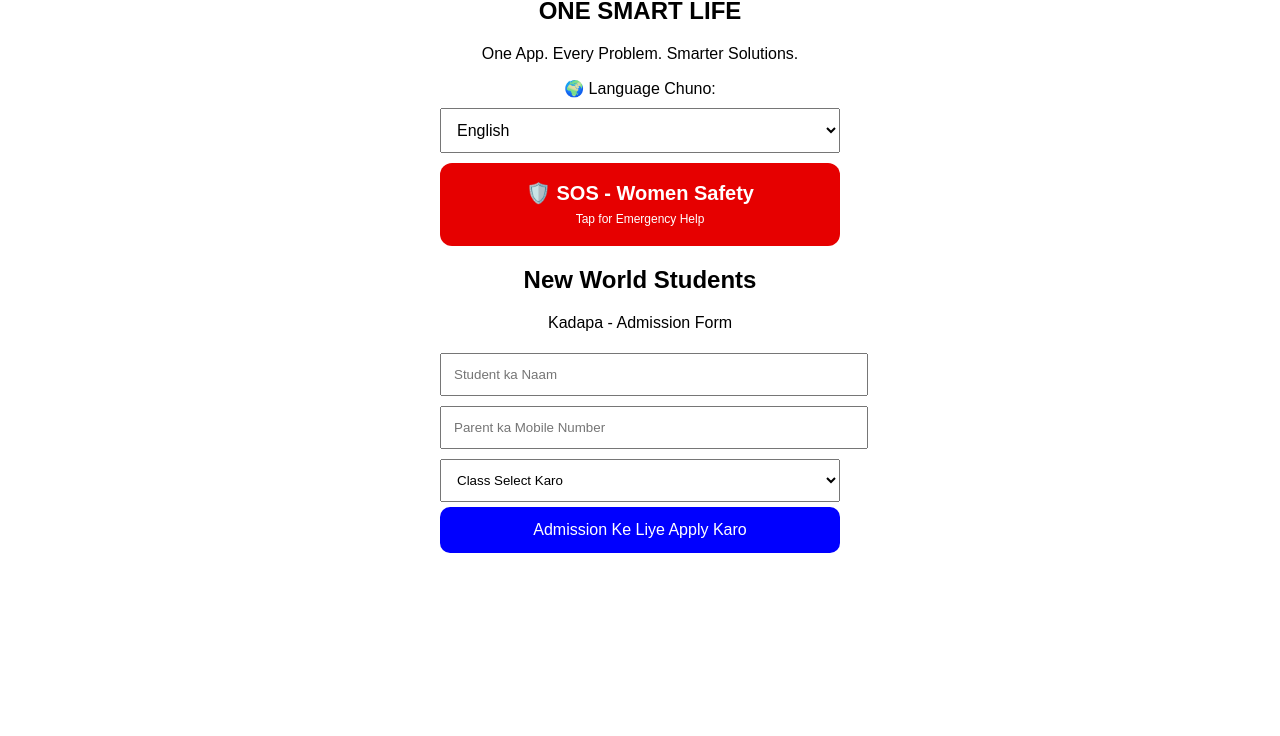
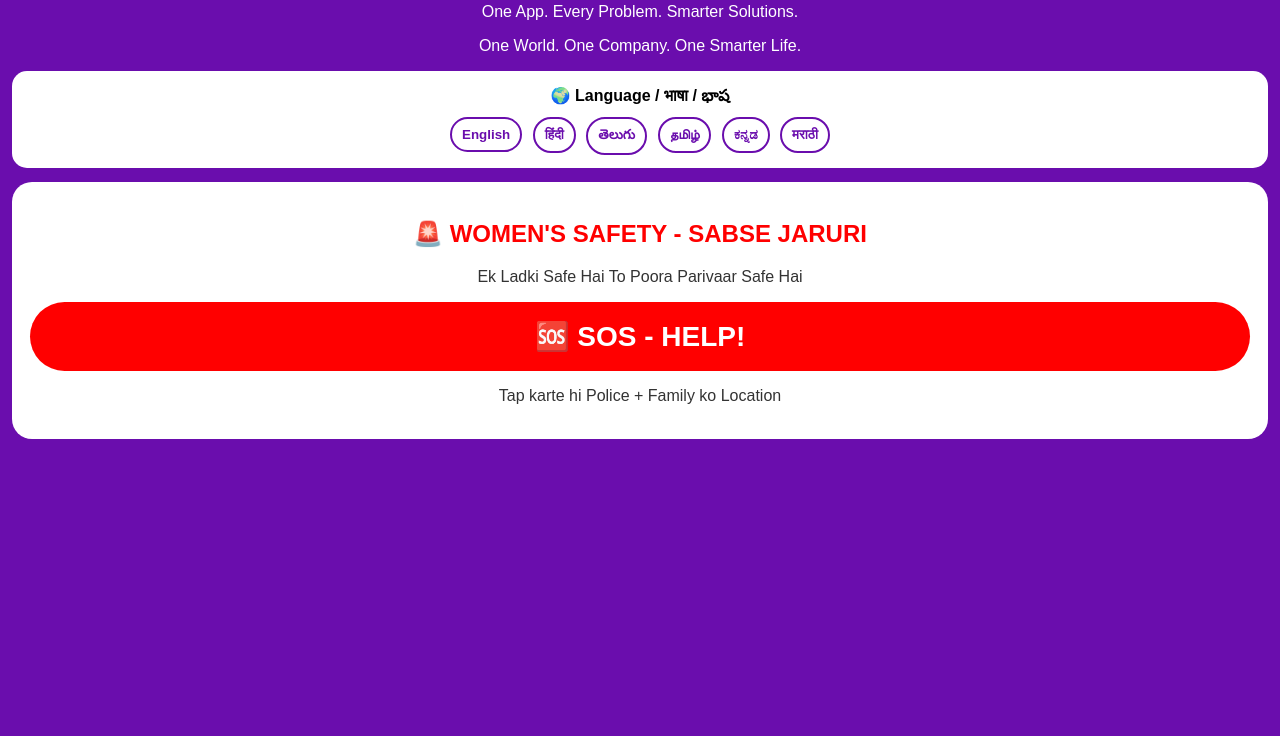
Before and after one commit to ashwinipratapure09-cmd/tuition-website, a plain HTML site: page index.html in a window 1280 px wide. Shown: the part 64-800 px from the top of the page. Drawn offline with Linux system fonts and the light colour scheme.

Commit message:
ONE SMART LIFE - All Languages App
Added Full App in 6 Languages - English, Hindi, Telugu, Tamil, Kannada, Marathi
Women Safety SOS + Accident Emergency + Child Safety
One World One Company One Smarter Life

```diff
--- a/index.html
+++ b/index.html
@@ -1,87 +1,36 @@
 <!DOCTYPE html>
 <html><head>
-<meta name="viewport"...
+<meta name="viewport" content="width=device-width, initial-scale=1">
 <title>ONE SMART LIFE</title>
-link rel="stylesheet" href="style.css">
+<style>
+body{margin:0;font-family:Arial;background:#6a0dad;color:white;text-align:center;padding:12px}
+.box{background:white;color:#333;border-radius:20px;padding:18px;margin:14px 0}
+h1{font-size:30px;margin:5px}
+.sos{background:red;color:white;font-size:28px;padding:18px;border:none;border-radius:50px;width:100%;font-weight:bold}
+.btn{background:#6a0dad;color:white;padding:14px;border:none;border-radius:14px;width:100%;margin:7px 0;font-size:17px;font-weight:bold}
+input,select,textarea{width:94%;padding:12px;margin:7px 0;border:2px solid #ddd;border-radius:10px;font-size:15px}
+.langbtn{background:white;color:#6a0dad;border:2px solid #6a0dad;padding:8px 10px;margin:3px;border-radius:20px;font-weight:bold}
+.langbox{background:white;border-radius:15px;padding:10px;margin-bottom:5px}
+.green{background:#25D366}.blue{background:#007bff}.orange{background:#ff6600}.red{background:red}
+</style>
 </head><body>
-<div style="max-width:400px;margin:auto;font-family:sans-serif;text-align:center;padding:15px">
-<h2>ONE SMART LIFE</h2>
-<p>One App. Every Problem. Smarter Solutions.</p>
 
-<label>🌍 Language Chuno:</label>
-<select id="langSelect" onchange="setLang(this.value)" style="width:100%;padding:12px;margin:10px 0;font-size:16px">
-<option value="en">English</option>
-<option value="hi">हिन्दी - Hindi</option>
-<option value="as">অসমীয়া - Assamese</option>
-<option value="bn">বাংলা - Bengali</option>
-<option value="brx">बड़ो - Bodo</option>
-<option value="doi">डोगरी - Dogri</option>
-<option value="gu">ગુજરાતી - Gujarati</option>
-<option value="kn">ಕನ್ನಡ - Kannada</option>
-<option value="ks">کٲشُر - Kashmiri</option>
-<option value="kok">कोंकणी - Konkani</option>
-<option value="mai">मैथिली - Maithili</option>
-<option value="ml">മലയാളം - Malayalam</option>
-<option value="mni">ꯃꯅꯤꯄꯨꯔꯤ - Manipuri</option>
-<option value="mr">मराठी - Marathi</option>
-<option value="ne">नेपाली - Nepali</option>
-<option value="or">ଓଡ଼ିଆ - Odia</option>
-<option value="pa">ਪੰਜਾਬੀ - Punjabi</option>
-<option value="sa">संस्कृतम् - Sanskrit</option>
-<option value="sat">ᱥᱟᱱᱛᱟᱲᱤ - Santali</option>
-<option value="sd">سنڌي - Sindhi</option>
-<option value="ta">தமிழ் - Tamil</option>
-<option value="te">తెలుగు - Telugu</option>
-<option value="ur">اردو - Urdu</option>
-</select>
+<h1>ONE SMART LIFE</h1>
+<p id="tag1">One App. Every Problem. Smarter Solutions.</p>
+<p id="tag2">One World. One Company. One Smarter Life.</p>
 
-<div onclick="sos()" style="background:#e60000;color:white;padding:18px;border-radius:12px;font-weight:bold;font-size:20px">
-<span id="sosText">🛡️ SOS - Women Safety</span><br>
-<span id="sosSub" style="font-size:12px;font-weight:normal">Tap for Emergency Help</span>
+<div class="langbox">
+<p style="color:black;margin:5px"><b>🌍 Language / भाषा / భాష</b></p>
+<button class="langbtn" onclick="setLang('en')">English</button>
+<button class="langbtn" onclick="setLang('hi')">हिंदी</button>
+<button class="langbtn" onclick="setLang('te')">తెలుగు</button>
+<button class="langbtn" onclick="setLang('ta')">தமிழ்</button>
+<button class="langbtn" onclick="setLang('kn')">ಕನ್ನಡ</button>
+<button class="langbtn" onclick="setLang('mr')">मराठी</button>
 </div>
 
-<h2 style="margin-top:20px">New World Students</h2>
-<p>Kadapa - Admission Form</p>
-<input type="text" placeholder="Student ka Naam" style="width:100%;padding:12px;margin:5px 0">
-<input type="text" placeholder="Parent ka Mobile Number" style="width:100%;padding:12px;margin:5px 0">
-<select style="width:100%;padding:12px;margin:5px 0">
-<option>Class Select Karo</option>
-<option>Class 6 - ₹800 / month</option>
-<option>Class 7 - ₹800 / month</option>
-<option>Class 8 - ₹900 / month</option>
-<option>Class 9 - ₹1000 / month</option>
-<option>Class 10 - ₹1200 / month</option>
-</select>
-<button style="width:100%;padding:14px;background:blue;color:white;border:none;border-radius:10px;font-size:16px">Admission Ke Liye Apply Karo</button>
-</div>
-<script>
-let lang='en';
-let T={
-en:{s:"🛡️ SOS - Women Safety",u:"Tap for Emergency Help",a:"SOS ALERT! Your location sent to 3 trusted contacts. Help is coming. Stay strong."},
-hi:{s:"🛡️ SOS - Mahila Suraksha",u:"Emergency ke liye Dabao",a:"SOS ALERT! Aapki location 3 trusted contacts ko bhej di gayi. Help aa rahi hai. Himmat rakho."},
-as:{s:"🛡️ SOS - Mahila Suraksha",u:"Emergency Help r babe Dabok",a:"SOS ALERT! Aapunar location 3 trusted contacts loi pothua hol. Help ahi ase."},
-bn:{s:"🛡️ SOS - Mohila Nirapotta",u:"Emergency Help er jonno Chapun",a:"SOS ALERT! Apnar location 3 jon trusted contact ke pathano hoyeche. Help asche."},
-brx:{s:"🛡️ SOS - Hinkhwnajw Fwrwngthai",u:"Emergency Help ni thakay Thab",a:"SOS ALERT! Nwngni location 3 trusted contacts no horbadong. Help faigashino."},
-doi:{s:"🛡️ SOS - Mahila Suraksha",u:"Emergency Help layi Dabbo",a:"SOS ALERT! Tuhadi location 3 trusted contacts nu bhej ditti gayi. Help aa rahi hai."},
-gu:{s:"🛡️ SOS - Mahila Suraksha",u:"Emergency Help mate Dabavo",a:"SOS ALERT! Tamari location 3 trusted contacts ne mokli didhi. Help aavi rahi chhe."},
-kn:{s:"🛡️ SOS - Mahila Surakshe",u:"Emergency Help ge Otti",a:"SOS ALERT! Nimma location 3 trusted contacts ge kalisalagide. Help baruttide."},
-ks:{s:"🛡️ SOS - Zanana Hifazat",u:"Emergency Help khathr Dabai",a:"SOS ALERT! Tuhund location 3 trusted contactsan henz chhukh pathraavmut. Help yivaan chhuh."},
-kok:{s:"🛡️ SOS - Stree Suraksha",u:"Emergency Help khatir Dabai",a:"SOS ALERT! Tumchi location 3 trusted contacts ak pathoili. Help yeta."},
-mai:{s:"🛡️ SOS - Mahila Suraksha",u:"Emergency Help lel Dabau",a:"SOS ALERT! Aahan ke location 3 trusted contacts ke bhej del gel. Help aabhi rahal achi."},
-ml:{s:"🛡️ SOS - Sthree Suraksha",u:"Emergency Help nu Amarthuka",a:"SOS ALERT! Ningalude location 3 trusted contacts ilekku ayachu. Help varunnundu."},
-mni:{s:"🛡️ SOS - Nupi Suraksha",u:"Emergency Help gi Namdana",a:"SOS ALERT! Nahakki location 3 trusted contacts ta thabire. Help lakli."},
-mr:{s:"🛡️ SOS - Mahila Suraksha",u:"Emergency Help sathi Daba",a:"SOS ALERT! Tumchi location 3 trusted contacts na pathavali. Help yet aahe."},
-ne:{s:"🛡️ SOS - Mahila Suraksha",u:"Emergency Help ka lagi Thichnuhos",a:"SOS ALERT! Tapainko location 3 trusted contacts lai pathaiyo. Help aaundai cha."},
-or:{s:"🛡️ SOS - Mahila Suraksha",u:"Emergency Help pain Dabantu",a:"SOS ALERT! Apananka location 3 trusted contacts ku patha gala. Help asuchi."},
-pa:{s:"🛡️ SOS - Mahila Suraksha",u:"Emergency Help layi Dabao",a:"SOS ALERT! Tuhadi location 3 trusted contacts nu bhej ditti gayi. Help aa rahi hai."},
-sa:{s:"🛡️ SOS - Mahila Suraksha",u:"Emergency Sahayyartham Pidaya",a:"SOS ALERT! Bhavatyah sthanam 3 vishvasapatreshu preshitam. Sahayyam agachchhati."},
-sat:{s:"🛡️ SOS - Kuri Suraksha",u:"Emergency Help lagit Tepe",a:"SOS ALERT! Amah thain 3 trusted contacts then kol akana. Help hijuk kana."},
-sd:{s:"🛡️ SOS - Aurat Hifazat",u:"Emergency Help laye Dabayo",a:"SOS ALERT! Tawhanji location 3 trusted contacts khe mokli wai. Help achi rahi aahe."},
-ta:{s:"🛡️ SOS - Pengal Padukappu",u:"Emergency Help ku Azhuthavum",a:"SOS ALERT! Ungal location 3 trusted contacts ku anuppapattulladhu. Help varugiradhu."},
-te:{s:"🛡️ SOS - Mahila Bhadrata",u:"Emergency Help kosam Nokkandi",a:"SOS ALERT! Mee location mee 3 trusted contacts ki pampabadindi. Help vastondi."},
-ur:{s:"🛡️ SOS - Khawateen Hifazat",u:"Emergency Help ke liye Dabain",a:"SOS ALERT! Aapki location 3 trusted contacts ko bhej di gayi hai. Help aa rahi hai."}
-};
-function setLang(l){lang=l;document.getElementById('sosText').innerText=T[l].s;document.getElementById('sosSub').innerText=T[l].u;}
-function sos(){alert(T[lang].a);}
-</script>
-</body></html>
+<div class="box">
+<h2 id="t1" style="color:red">🚨 WOMEN'S SAFETY - SABSE JARURI</h2>
+<p id="t2">Ek Ladki Safe Hai To Poora Parivaar Safe Hai</p>
+<button class="sos" id="sosBtn" onclick="alert('SOS SENT! Police & Family Ko Location Gayi!')">🆘 SOS - HELP!</button>
+<p id="t3">Tap karte hi Police + Family ko Location
```
